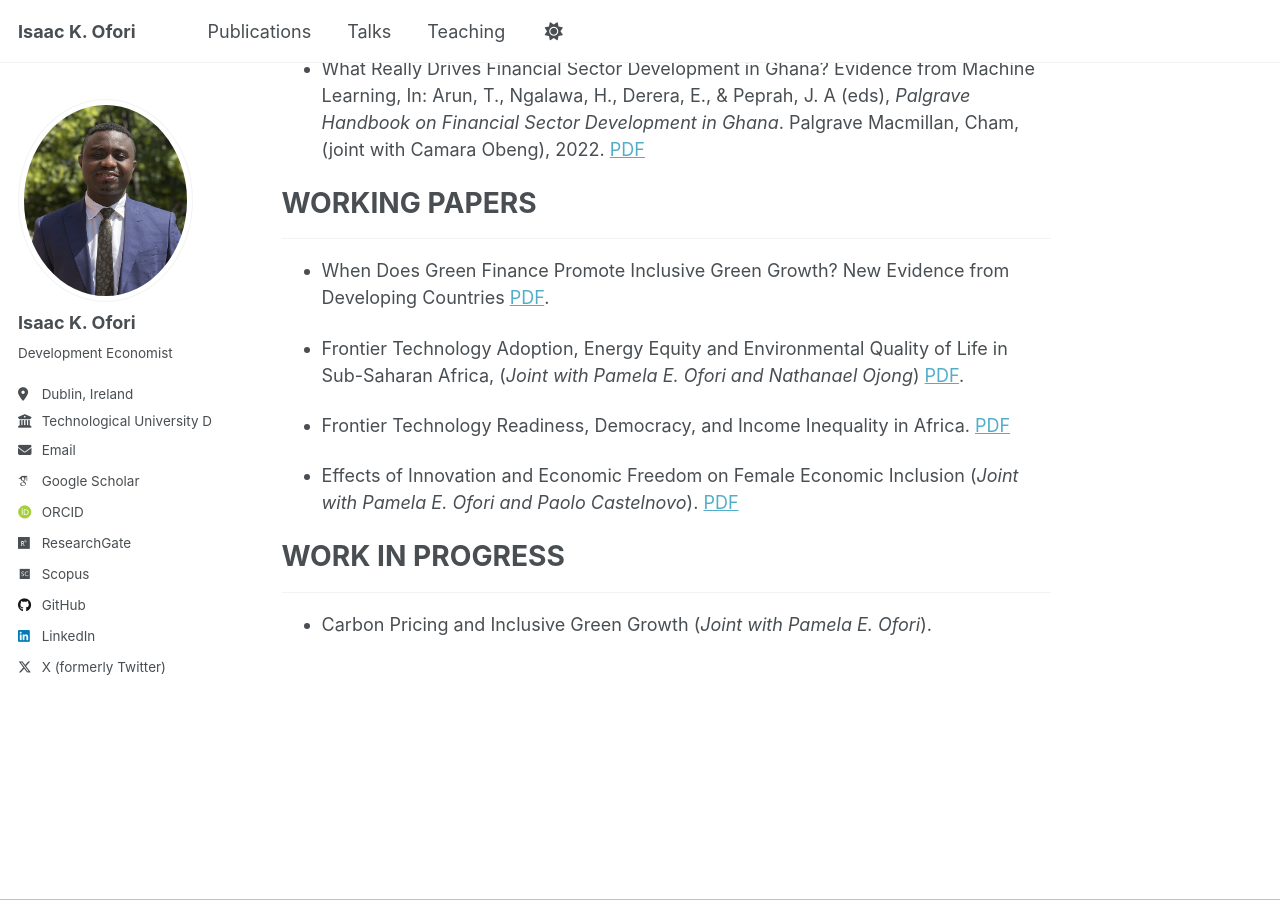
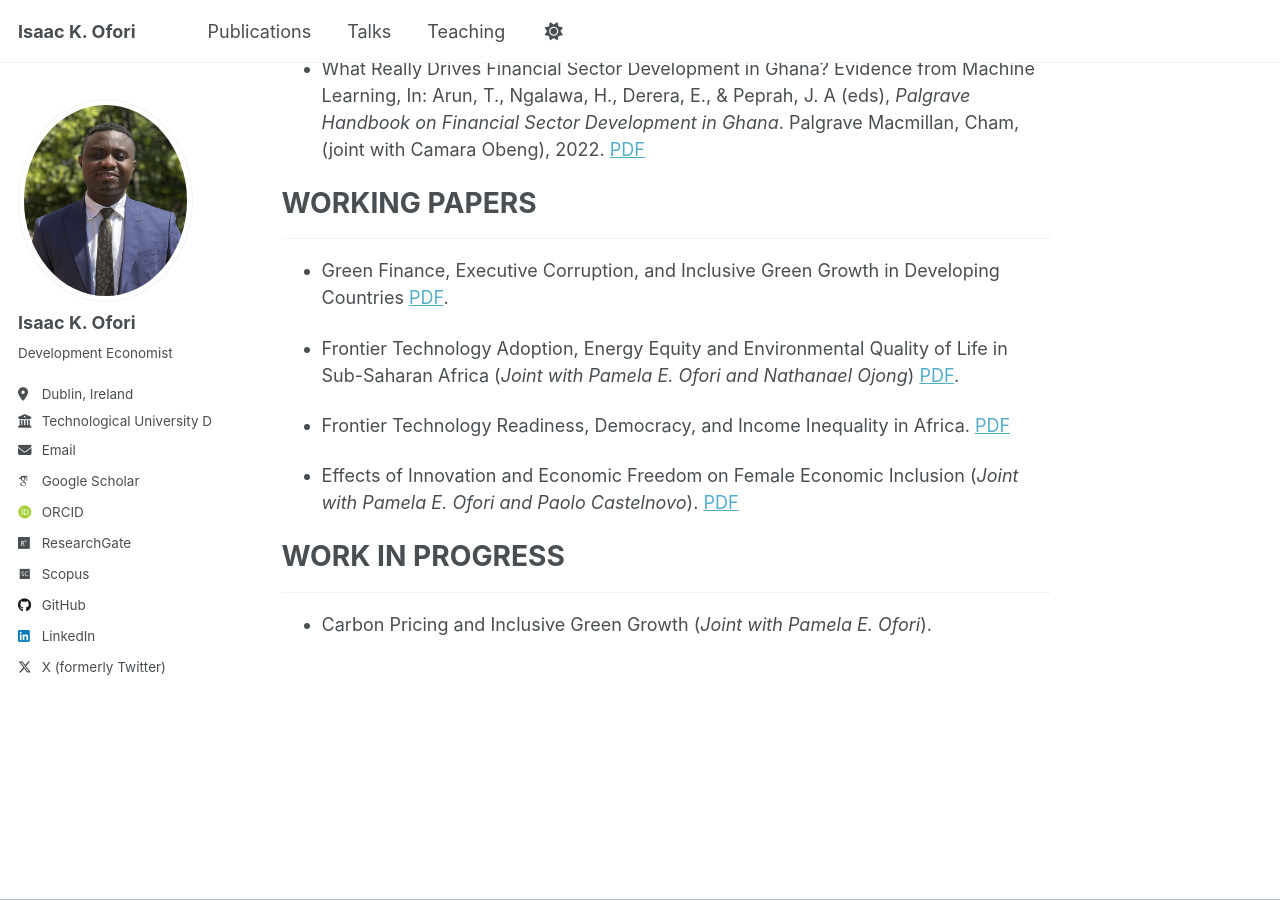
Before and after one commit to ikofori/ikofori.github.io, a Jekyll site: the page built from _pages/research.md, in a window 1280 px wide and 900 px high, scrolled down 2312 px. Built offline with Jekyll 4.4.1, drawn with Linux system fonts in a browser that asks for light colours; some web fonts are replaced; a script that is not in the unit is left out.

Commit message:
Update research.md

```diff
--- a/_pages/research.md
+++ b/_pages/research.md
@@ -61,9 +61,9 @@ permalink: /research/
 # WORKING PAPERS
 - - -
 
-- When Does Green Finance Promote Inclusive Green Growth? New Evidence from Developing Countries [PDF](https://papers.ssrn.com/sol3/papers.cfm?abstract_id=7333018). <br/>
+- Green Finance, Executive Corruption, and Inclusive Green Growth in Developing Countries [PDF](https://papers.ssrn.com/sol3/papers.cfm?abstract_id=7333018). <br/>
 
-- Frontier Technology Adoption, Energy Equity and Environmental Quality of Life in Sub-Saharan Africa, (*Joint with Pamela E. Ofori and Nathanael Ojong*) [PDF](https://drive.google.com/file/d/1dJJYiKMk4KwYyge8UGNHwFwkVIyDwoVd/view?usp=drive_link). <br/>
+- Frontier Technology Adoption, Energy Equity and Environmental Quality of Life in Sub-Saharan Africa (*Joint with Pamela E. Ofori and Nathanael Ojong*) [PDF](https://drive.google.com/file/d/1dJJYiKMk4KwYyge8UGNHwFwkVIyDwoVd/view?usp=drive_link). <br/>
 
 - Frontier Technology Readiness, Democracy, and Income Inequality in Africa. [PDF](https://hdl.handle.net/10419/298788) <br/>
 
```
